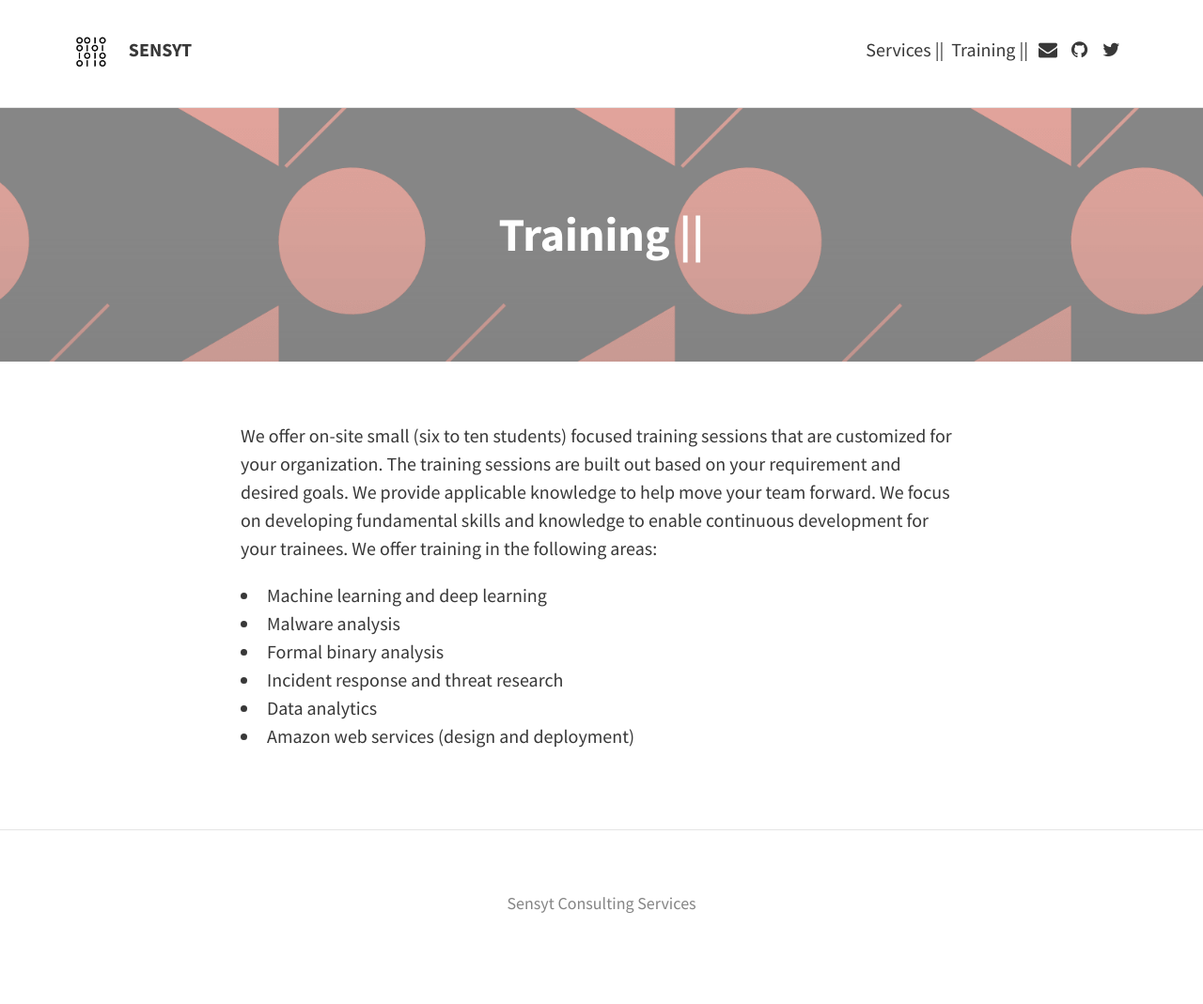
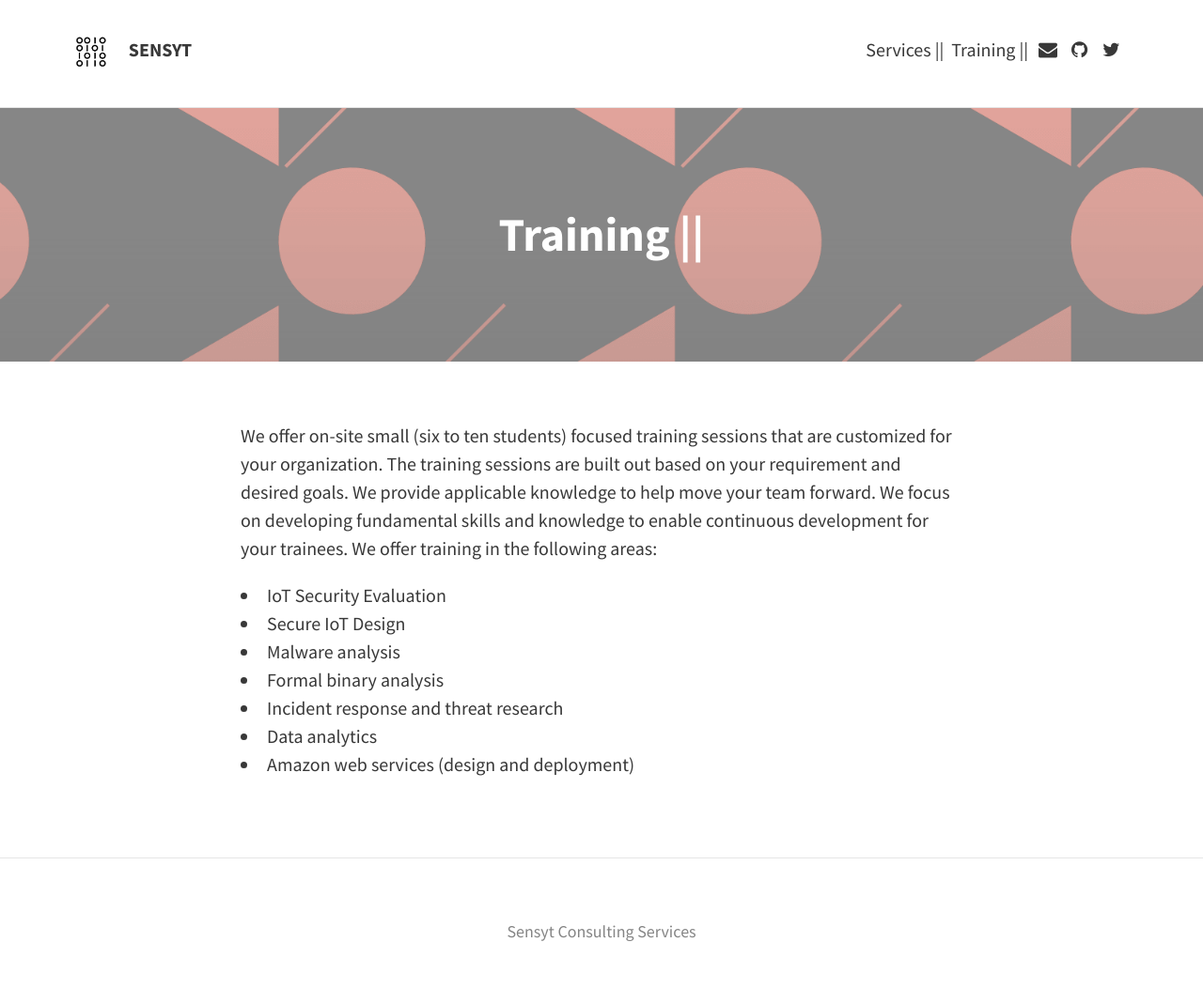
Before and after one commit to alrawi/sensyt.github.io, a Jekyll site: the page built from training.md, in a window 1280 px wide. Shown: the whole page at 94% size. Built offline with Jekyll 4.4.1, drawn with Linux system fonts in a browser that asks for light colours; nearby versions of some CDN libraries; before the commit the page ends 1039 px from its top, so only the background shows below that.

Commit message:
Update training.md

```diff
--- a/training.md
+++ b/training.md
@@ -7,7 +7,8 @@
 ---
 
 We offer on-site small (six to ten students) focused training sessions that are customized for your organization. The training sessions are built out based on your requirement and desired goals. We provide applicable knowledge to help move your team forward. We focus on developing fundamental skills and knowledge to enable continuous development for your trainees. We offer training in the following areas:
--  Machine learning and deep learning
+-  IoT Security Evaluation
+-  Secure IoT Design
 -  Malware analysis
 -  Formal binary analysis
 -  Incident response and threat research
```
